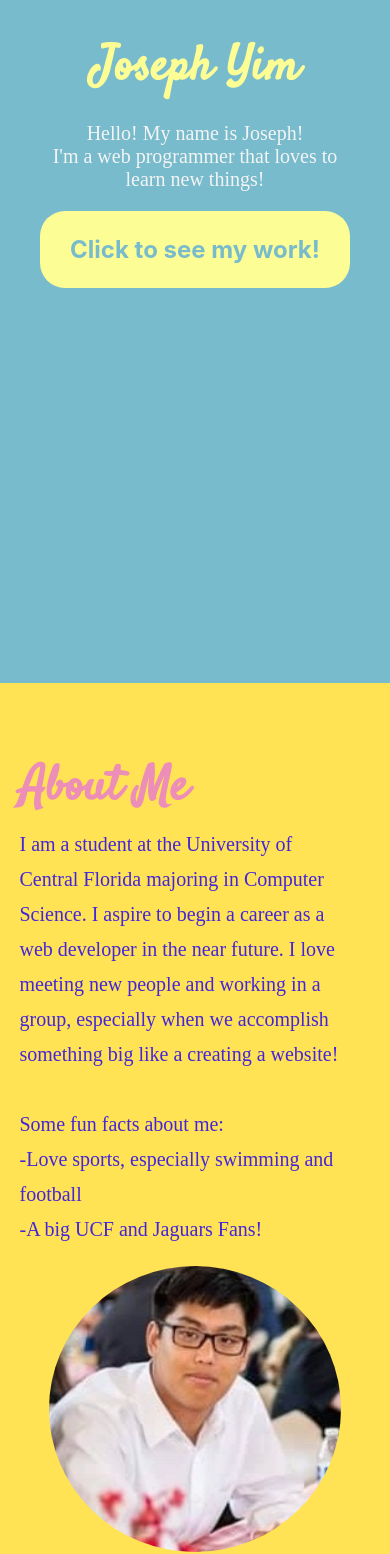
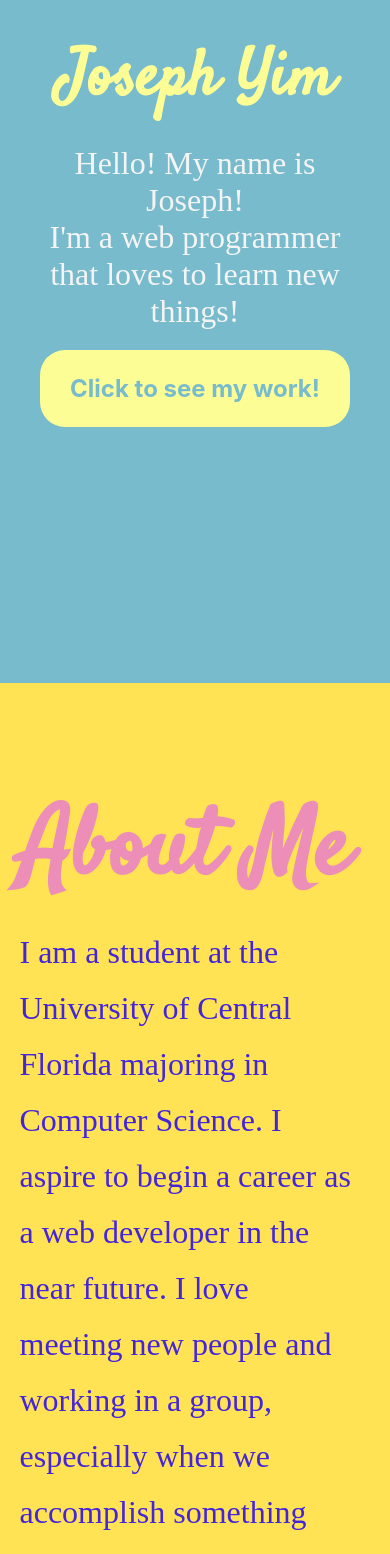
Before and after one commit to Fallbackodin/portfolio, a React (Create React App) app: page / in a window 390 px wide. Shown: the part 220-1774 px from the top of the page. Built offline with nearby package versions, Linux system fonts and the light colour scheme.

Commit message:
Makes website tablet responsive

```diff
--- a/src/css/About.css
+++ b/src/css/About.css
@@ -62,3 +62,26 @@
         margin-top: 5%;
     }
 }
+
+@media only screen and (max-width: 1025px) {
+    .about-header {
+        font-size: 94px;
+    }
+
+    .about-row {
+        display: block;
+        /* width: 75%; */
+    }
+
+    .about-description {
+        font-size: 32px;
+        width: 90%;
+    }
+
+    .about-profile-picture {
+        width: 60%;
+        height: 10%;
+        margin: auto 20%;
+        margin-top: 5%;
+    }
+}
--- a/src/css/Intro.css
+++ b/src/css/Intro.css
@@ -69,3 +69,28 @@
         margin-top: 50%;
     }
 }
+
+@media only screen and (max-width: 1025px) {
+    .intro {
+        height: 100vh;
+        padding-bottom: 0;
+        margin-bottom: 0;
+    }
+
+    .intro-name {
+        font-size: 64px;
+        margin-bottom: 5%;
+    }
+
+    .intro-name-text {
+        font-size: 32px;
+        width: 75%;
+        margin-left: 12.5%;
+        margin-right: 12.5%;
+        margin-bottom: 5%;
+    }
+
+    .intro-mobile {
+        margin-top: 50%;
+    }
+}
--- a/src/css/Project.css
+++ b/src/css/Project.css
@@ -99,13 +99,11 @@
 }
 
 .project-web-icon {
-    width: 5%;
-    height: 10%;
+    width: 50px;
 }
 
 .project-github-icon {
-    width: 5%;
-    height: 5%;
+    width: 100px;
     fill: white;
 }
 
@@ -114,13 +112,13 @@
 }
 
 
-@media only screen and (max-width: 480px) {
+@media only screen and (max-width: 1025px) {
     .project-feature-header {
-        font-size: 48px;
+        font-size: 94px;
     }
 
     .project-feature-name {
-        font-size: 48px;
+        font-size: 82px;
         width: 95%;
     }
 
@@ -152,8 +150,8 @@
     }
 
     .project-web-icon {
-        width: 50px;
-        height: 50px;
+        width: 100px;
+        height: 150px;
     }
 
     .project-other-header {
@@ -161,6 +159,14 @@
     }
 
     .project-github-icon {
-        width: 20%;
+        width: 150px;
+    }
+
+    .project-sutton-text {
+        font-size: 36px;
+    }
+
+    .project-first-desc {
+        font-size: 36px;
     }
 }
```
